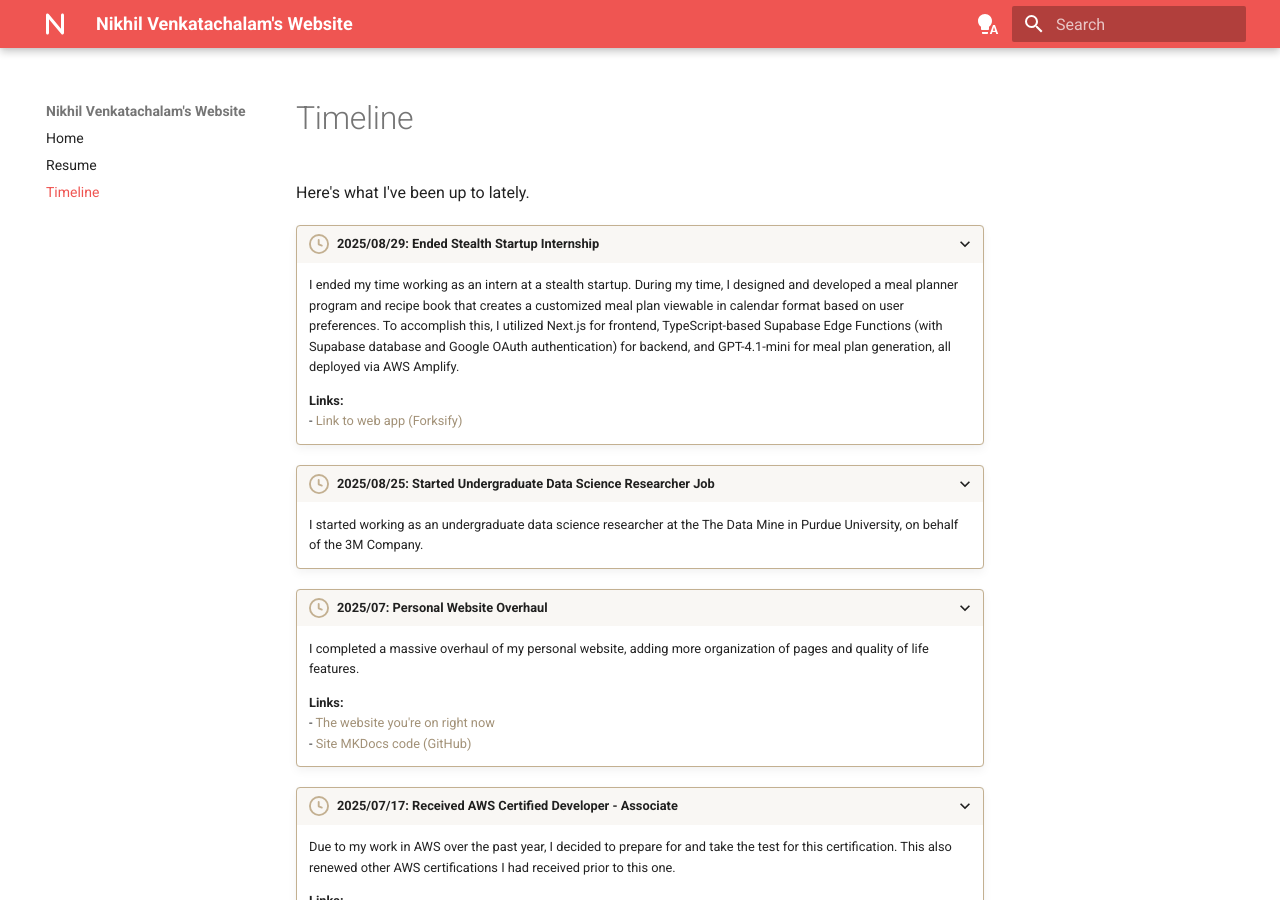
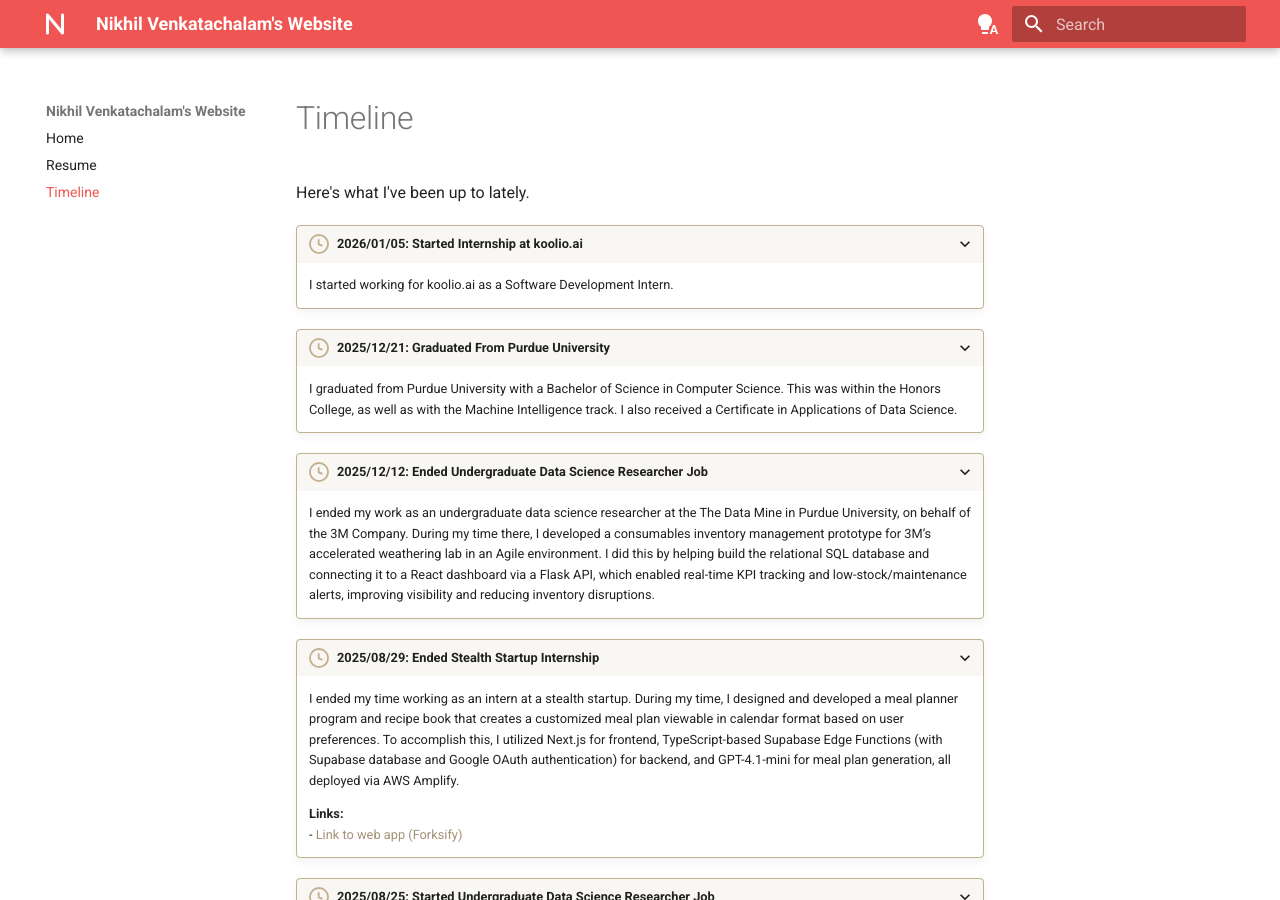
Before and after one commit to heatstroke1234/resume-static-site, an MkDocs documentation site: the page built from docs/timeline.md, in a window 1280 px wide and 900 px high. Built offline with MkDocs 1.6.1 and Material for MkDocs 9.7.7, drawn with Linux system fonts in a browser that asks for light colours.

```diff
--- a/docs/timeline.md
+++ b/docs/timeline.md
@@ -1,5 +1,20 @@
 # Timeline
 Here's what I've been up to lately.
+
+???+ timeline "2026/01/05: Started Internship at koolio.ai"
+
+    I started working for koolio.ai as a Software Development Intern.
+
+
+???+ timeline "2025/12/21: Graduated From Purdue University"
+
+    I graduated from Purdue University with a Bachelor of Science in Computer Science. This was within the Honors College, as well as with the Machine Intelligence track. I also received a Certificate in Applications of Data Science.
+
+
+???+ timeline "2025/12/12: Ended Undergraduate Data Science Researcher Job"
+
+    I ended my work as an undergraduate data science researcher at the The Data Mine in Purdue University, on behalf of the 3M Company. During my time there, I developed a consumables inventory management prototype for 3M’s accelerated weathering lab in an Agile environment. I did this by helping build the relational SQL database and connecting it to a React dashboard via a Flask API, which enabled real-time KPI tracking and low-stock/maintenance alerts, improving visibility and reducing inventory disruptions.
+
 
 ???+ timeline "2025/08/29: Ended Stealth Startup Internship"
 
```
Also changed, not shown: docs/index.md (+2 -2 lines), docs/resume.md (+2 -2 lines).
